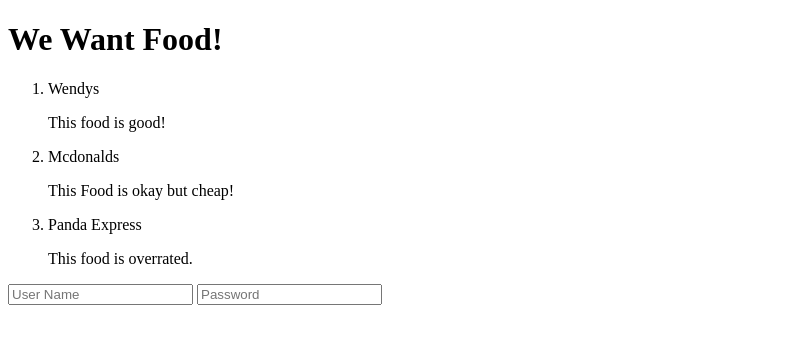
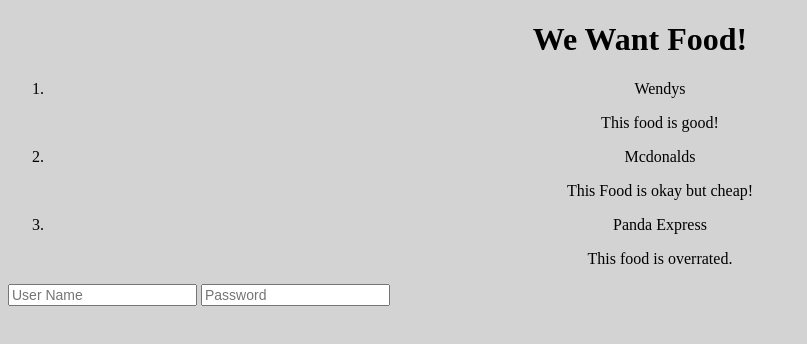
Before and after one commit to Ahblisk/WWF, a plain HTML site: page index.html in a window 1280 px wide. Shown: the whole page, without its empty margins (0-807 px from the left). Drawn offline with Linux system fonts and the light colour scheme.

Commit message:
Fixed reference to the stylesheet

```diff
--- a/index.html
+++ b/index.html
@@ -2,7 +2,7 @@
 <html lang="en" dir="ltr">
   <head>
     <meta charset="utf-8">
-      <link rel="stylesheet" href="spreadsheet.css">
+      <link rel="stylesheet" href="stylesheet.css">
     <title>We Want Food!</title>
     <!--
       IDEA LIST:
```
